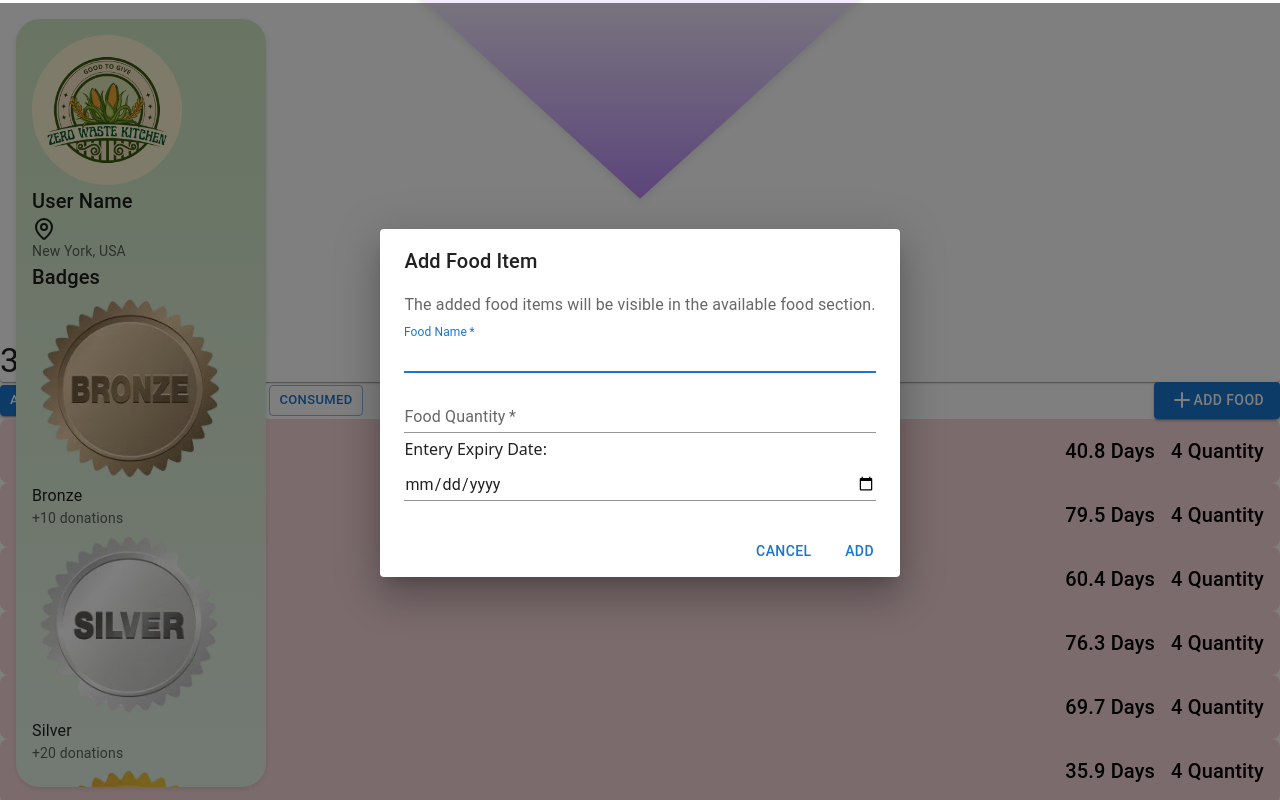
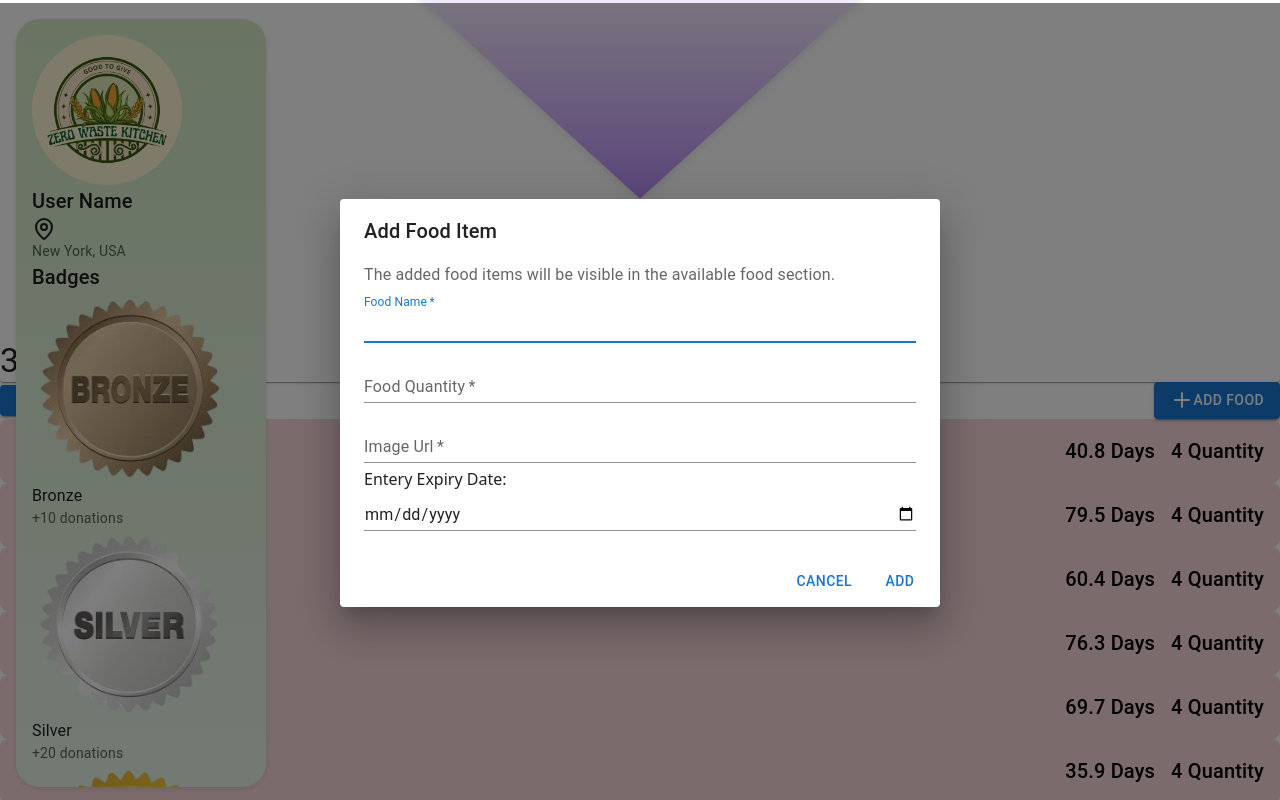
Before and after one commit to Aniket-3103/ZeroWaste_Kitchen, a React (Vite) app: page /dashboard in a window 1280 px wide. Both pictures are taken after a click on the button "ADD FOOD". Shown: the part 1263-2063 px from the top of the page. Built offline with nearby package versions, Linux system fonts and the light colour scheme.

Commit message:
add food items

```diff
--- a/src/components/dashboard/DashboardFoodItems.jsx
+++ b/src/components/dashboard/DashboardFoodItems.jsx
@@ -1,5 +1,8 @@
-import { Button, Select, MenuItem, Typography, Box, LinearProgress } from "@mui/material";
+import * as React from 'react';
+
+import { Button, Menu, Select, MenuItem, Typography, Box, LinearProgress } from "@mui/material";
 import AddFood from "../food/AddFood";
+import { BsThreeDotsVertical } from "react-icons/bs";
 
 export default function DashboardFoodItems() {
   const problems= [
@@ -47,11 +50,49 @@ export default function DashboardFoodItems() {
     },
   ];
 
+  const [anchorEl, setAnchorEl] = React.useState(null);
+  const open = Boolean(anchorEl);
+  const handleClick = (event) => {
+    setAnchorEl(event.currentTarget);
+  };
+  const handleClose = () => {
+    setAnchorEl(null);
+  };
+
   return (
     <Box className="mt-[4vh] ]">
       <Box className="mx-auto space-y-6">
         <Box display="flex" justifyContent="space-between" alignItems="center">
 
+        <div className="md:hidden">
+          <Button
+            id="basic-button"
+            aria-controls={open ? 'basic-menu' : undefined}
+            aria-haspopup="true"
+            aria-expanded={open ? 'true' : undefined}
+            onClick={handleClick}
+            variant='contained'
+            size='large'
+            className=' '
+          >
+            <BsThreeDotsVertical className='w-4 h-4'/>
+          </Button>
+          <Menu
+            id="basic-menu"
+            anchorEl={anchorEl}
+            open={open}
+            onClose={handleClose}
+            MenuListProps={{
+              'aria-labelledby': 'basic-button',
+            }}
+          >
+            <MenuItem onClick={handleClose}>Available</MenuItem>
+            <MenuItem onClick={handleClose}>Donated</MenuItem>
+            <MenuItem onClick={handleClose}>Expired</MenuItem>
+            <MenuItem onClick={handleClose}>consumed</MenuItem>
+          </Menu>
+        </div>
+          <div className="hidden md:block ">
             <Box display="flex" gap={1}>
               <Button variant="contained" size="small" className="w-24 h-10">
                 Available
@@ -66,6 +107,7 @@ export default function DashboardFoodItems() {
                 Consumed
               </Button>
             </Box>
+          </div>
           <Box>
             <AddFood/>
           </Box>
--- a/src/components/food/AddFood.jsx
+++ b/src/components/food/AddFood.jsx
@@ -26,15 +26,16 @@ export default function AddFood() {
     const formJson = Object.fromEntries(formData.entries());
 
     const user = JSON.parse(localStorage.getItem('user')); // Get user object from local storage
-    const userId = user ? user.id : null; // Extract user ID from the user object
-
+    const userId = user ? user._id : null; // Extract user ID from the user object
+    console.log(user);
     // Prepare the data to send
     const dataToSend = {
-      name: formJson.name,
+      foodItemName: formJson.name,
       quantity: Number(formJson.quantity),
       expiry: new Date(formJson.expiry),
       owner: userId, // Replace with actual owner value
-      description: "", // Replace with actual description value
+      description: "description", // Replace with actual description value
+      imageUrl:formJson.image||"",
     };
 
     try {
@@ -98,6 +99,18 @@ export default function AddFood() {
             fullWidth
             variant="standard"
           />
+
+        <TextField
+            required
+            margin="dense"
+            id="image"
+            name="image"
+            label="Image Url"
+            type="text"
+            fullWidth
+            variant="standard"
+          />
+
         <div className='h-6'></div>
 
         <span className='mt-4 mb-2'>Entery Expiry Date:</span>
--- a/src/pages/Dashboard.jsx
+++ b/src/pages/Dashboard.jsx
@@ -7,11 +7,11 @@ import Sidebar from "../components/Sidebar";
 function Dashboard(){
     return (
         <div className="flex justify-start min-h-screen w-full">
-            <Sidebar />
-            <div className="md:ml-[calc(250px+4vh)] grow flex flex-col mr-[2vh]">
+            <div className="hidden md:visible"><Sidebar /></div>
+            <div className="ml-[calc(2vh)] md:ml-[calc(250px+4vh)] grow flex flex-col mr-[2vh]">
                 <Header />
                 <div className=" my-[2vh] rounded-2xl w-full h-full">
-                    <div className="grid grid-cols-2 gap-[2vh] mb-[2vh]">
+                    <div className="grid grid-cols-1 md:grid-cols-2 gap-[2vh] mb-[2vh]">
                         <DashBoardUsageStats/>
                         <DashboardScore/>
 
```
Lines whose indentation alone changed are shown as unchanged.
